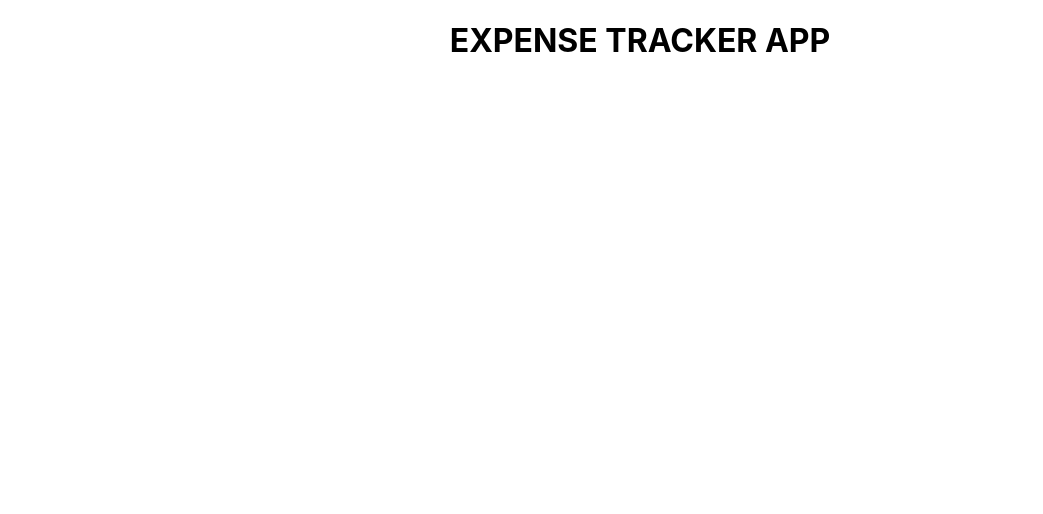
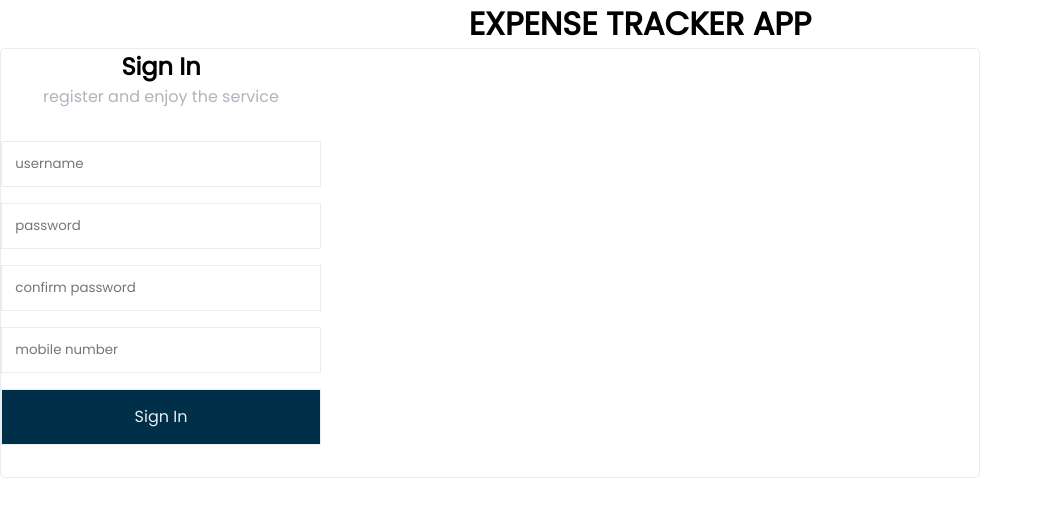
Before and after one commit to sritik5/expense_tracker, a React (Create React App) app: page / in a window 1280 px wide. Shown: the top 514 px of the page, without its empty margins (0-1043 px from the left). Built offline with nearby package versions, Linux system fonts and the light colour scheme.

Commit message:
Registration form

```diff
--- a/package.json
+++ b/package.json
@@ -8,6 +8,7 @@
     "@testing-library/user-event": "^13.5.0",
     "react": "^18.2.0",
     "react-dom": "^18.2.0",
+    "react-hook-form": "^7.34.0",
     "react-scripts": "5.0.1",
     "web-vitals": "^2.1.4"
   },
--- a/src/App.js
+++ b/src/App.js
@@ -1,10 +1,12 @@
 import logo from './logo.svg';
 import styles from './App.module.css';
+import Register from './components/Register';
 
 function App() {
   return (
     <div className={styles.App}>
       <h1>EXPENSE TRACKER APP</h1>
+      <div className="App"><Register/></div>
 
     </div>
   );
--- a/src/components/Register.js
+++ b/src/components/Register.js
@@ -1,8 +1,36 @@
 import React from 'react'
+// import bgImg from '../assets/img1.jpg';
+import { useForm } from 'react-hook-form';
 import styles from '../css/Register.module.css'
+export default function Form() {
 
-export default function Register() {
+    const { register, handleSubmit, watch, formState: { errors } } = useForm()
+    const onSubmit = data => console.log(data);
+
+    // console.log(watch('username'));
+
   return (
-    <div>Register</div>
+    <section>
+        <div className={styles.register}>
+            <div className={styles.col-1}>
+                <h2>Sign In</h2>
+                <span>register and enjoy the service</span>
+
+                <form id={styles.form} className={styles.flex} onSubmit={handleSubmit(onSubmit)}>
+                    <input type="text" {...register("username")} placeholder='username' />
+                    <input type="text" {...register("password")} placeholder='password' />
+                    <input type="text" {...register("confirmpwd")} placeholder='confirm password' />
+                    <input type="text" {...register("mobile", { required : true, maxLength: 10 })} placeholder='mobile number' />
+                    {errors.mobile?.type === "required" && "Mobile Number is required"}
+                    {errors.mobile?.type === "maxLength" && "Max Length Exceed"}
+                    <button className={styles.btn}>Sign In</button>
+                </form>
+
+            </div>
+            <div className={styles.col-2}>
+                {/* <img src={bgImg} alt="" /> */}
+            </div>
+        </div>
+    </section>
   )
 }
--- a/src/css/Register.module.css
+++ b/src/css/Register.module.css
@@ -0,0 +1,85 @@
+@import url('https://fonts.googleapis.com/css2?family=Poppins&display=swap');
+
+* > * {
+    font-family: "Poppins", sans-serif;
+    margin: 0;
+}
+
+/* body{
+  background: #0f0c29;
+  background: -webkit-linear-gradient(to right, #24243e, #302b63, #0f0c29);
+  background: linear-gradient(to right, #24243e, #302b63, #0f0c29);
+
+} */
+
+/* .App {
+  height: 100vh;
+  display: flex;
+  justify-content: center;
+  align-items: center;
+  text-align: center;
+} */
+
+.register{
+  max-width: 978px;
+  width: 100vw;
+  display:flex;
+  border: 1px solid #e9ecef;
+  border-radius: 5px;
+  /* box-shadow: 1px 3px 10px #e9ecef; */
+  background-color: white;
+}
+
+.register span{
+  color: #adb5bd;
+}
+
+#form{
+  max-width: 320px;
+  width: 100vw;
+  margin: 2em auto;
+}
+
+#form >  input, .btn{
+  border: 1px solid #e9ecef;
+  padding: .9em 1em;
+}
+
+#form > input:focus{
+  outline: none;
+}
+
+#form > .btn{
+  background-color: #003049;
+  color: #e9ecef;
+  font-size: 1em;
+  cursor: pointer;
+}
+
+.flex{
+  display: flex;
+  gap: 1em;
+  flex-direction: column;
+}
+
+
+.register .col-1{
+  margin: auto;
+  padding: 3em 0;
+}
+
+.register .col-2 img{
+  width: 480px;
+  height: 100%;
+  object-fit: cover;
+  align-self: flex-end;
+  border-top-right-radius: 5px;
+  border-bottom-right-radius: 5px;
+  display: none;
+}
+
+@media screen and (min-width: 860px)  {
+  .register .col-2 img{
+    display: initial;
+  }
+}
```
Also changed, not shown: 1 other file (tests, documents, lock files or other folders).
